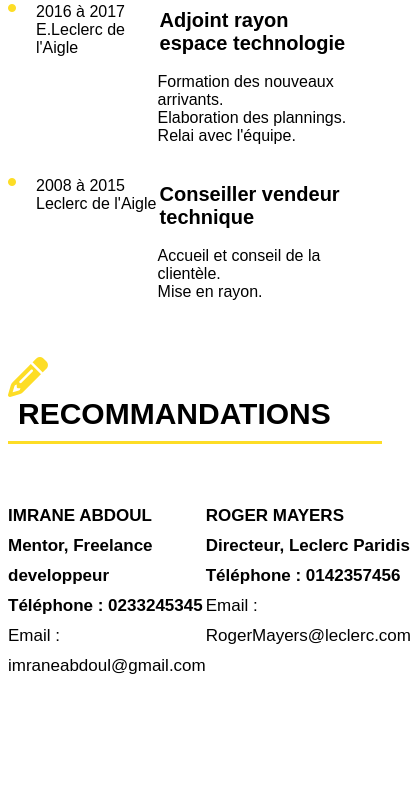
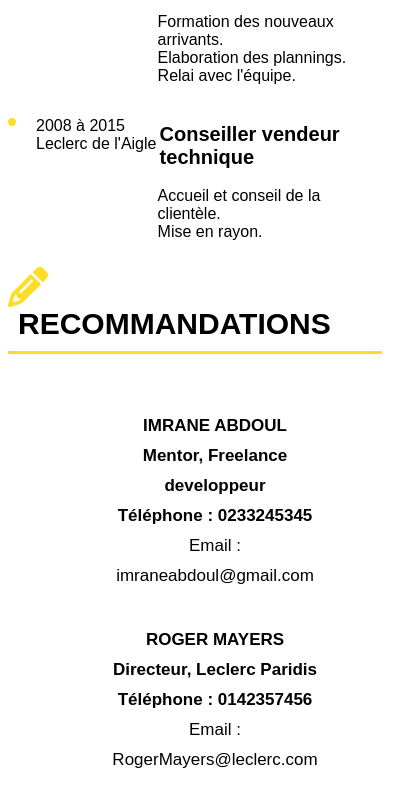
Before and after one commit to gael-dev/Projet2, a plain HTML site: page index.html in a window 390 px wide. Shown: the part 2798-3598 px from the top of the page, 411 px wide, since content can reach past the window. Before the commit the page ends 3504 px from the top, so only its background shows below. Drawn offline with Linux system fonts and the light colour scheme.

Commit message:
projet final

```diff
--- a/public/css/styles.css
+++ b/public/css/styles.css
@@ -103,9 +103,11 @@
    margin-left: 0px;
    }
 
-   people {
+   .people {
       display: flex;
-      flex-direction: column;
+      flex-wrap: wrap;
+      text-align: center;
+      margin-left: 100px;
    }
 
    about {
@@ -114,6 +116,7 @@
    down {
       margin-top: 30px;
    }
+
 
 }
 
@@ -162,7 +165,7 @@
    font-size: 30px;
    border-bottom: solid 3px rgb(253, 221, 38);
    padding: 10px;
-
+   margin-top: 10px;
 }
 
 .dot {
```
